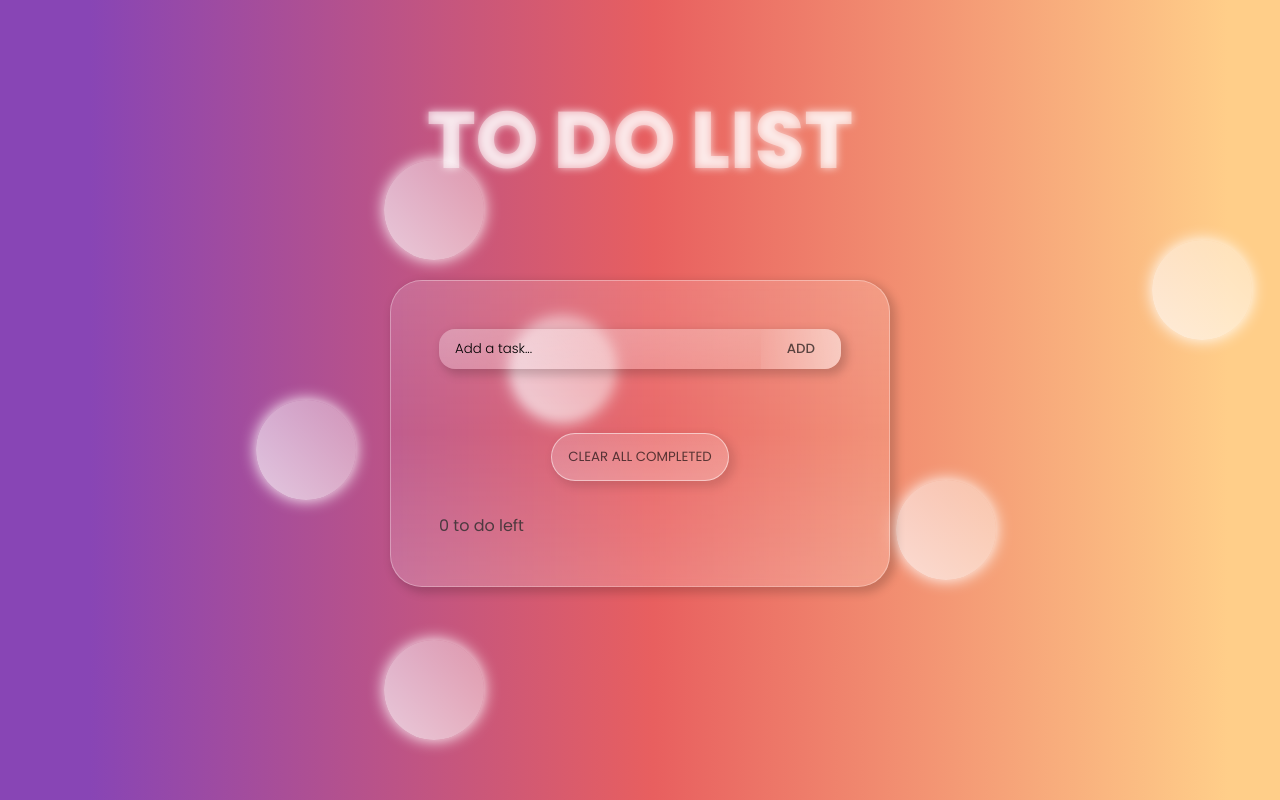
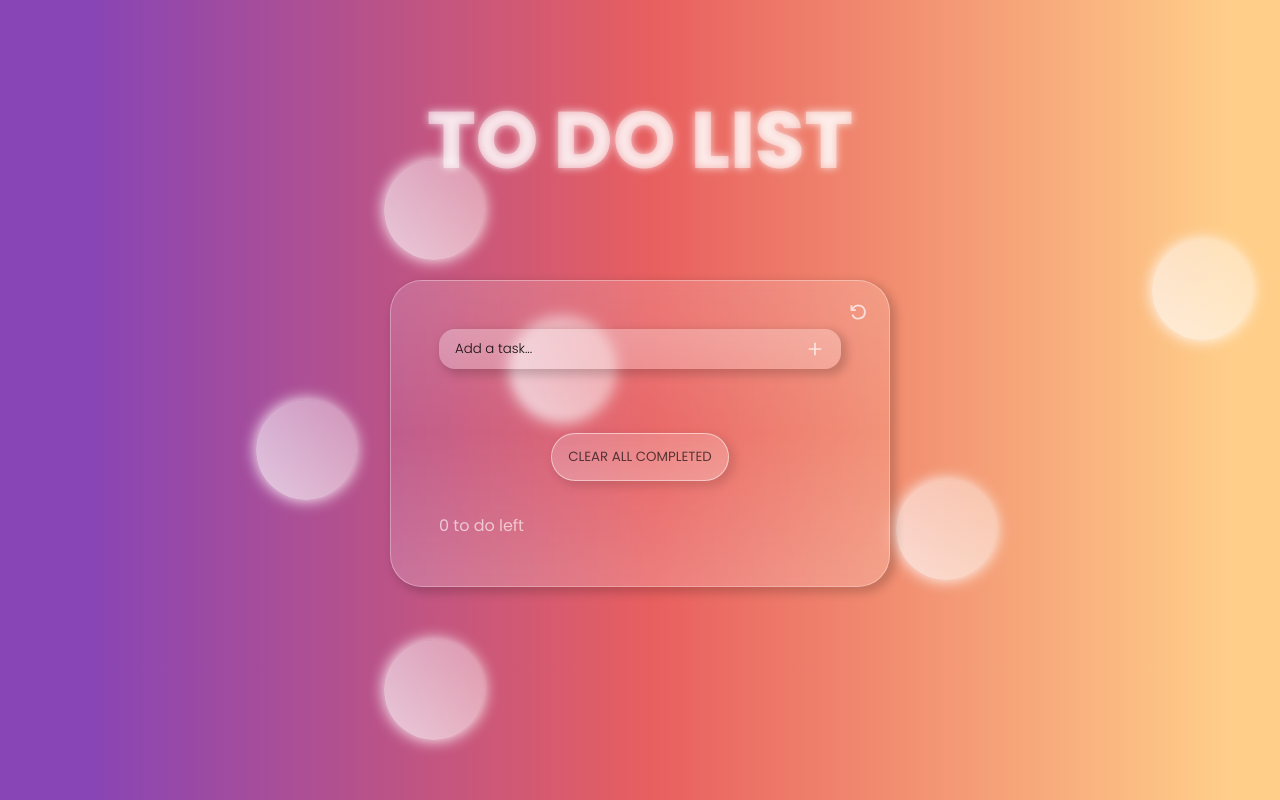
Before and after one commit to GiuseppeTG/To-Do-App, a React (Create React App) app: page / in a window 1280 px wide. Built offline with nearby package versions, Linux system fonts and the light colour scheme.

Commit message:
Add icons and animations

```diff
--- a/package.json
+++ b/package.json
@@ -8,6 +8,7 @@
     "@testing-library/user-event": "^13.5.0",
     "react": "^18.2.0",
     "react-dom": "^18.2.0",
+    "react-icons": "^4.4.0",
     "react-scripts": "5.0.1",
     "uuid": "^8.3.2",
     "web-vitals": "^2.1.4"
--- a/src/App.js
+++ b/src/App.js
@@ -3,6 +3,10 @@ import TodoList from "./components/todoList";
 import { useState, useRef, useEffect } from "react";
 import { v4 as uuidv4 } from 'uuid';
 import './scss/App.scss';
+
+import { IoMdAdd } from "react-icons/io";
+import { VscDebugRestart } from "react-icons/vsc";
+
 
 
 
@@ -72,8 +76,9 @@ function App() {
     <div className="app-container">
       <form className="add-container" action="#">
         <input ref={descriptionRef} type="text" placeholder="Add a task..." className="add-input" />
-        <button type="submit" className="add-button" onClick={handleAddTodo}>ADD</button>
+        <button type="submit" className="add-button" onClick={handleAddTodo}><IoMdAdd /></button>
       </form>
+      <div className="restart"><VscDebugRestart /></div>
       <TodoList
       todos={todos}
       toggleTodo={toggleTodo}
--- a/src/components/todo.js
+++ b/src/components/todo.js
@@ -1,5 +1,6 @@
 import React from 'react'
 import { useRef } from 'react'
+import { TbTrash } from "react-icons/tb"
 
 export default function Todo({ todo, toggleTodo, editTodo, deleteOneTodo, editMode }) {
   const todoContainer = useRef()
@@ -44,7 +45,7 @@ export default function Todo({ todo, toggleTodo, editTodo, deleteOneTodo, editMo
       className='delete-button'
       onClick={handleDeleteOneTodo}
       >
-      DEL
+      <TbTrash />
       </button>
 
     </li>
--- a/src/index.js
+++ b/src/index.js
@@ -1,7 +1,7 @@
 import React from 'react';
 import ReactDOM from 'react-dom/client';
 import App from './App';
-import './scss/background.scss';
+//import './scss/background.scss';
 
 const root = ReactDOM.createRoot(document.getElementById('root'));
 root.render(
--- a/src/scss/App.scss
+++ b/src/scss/App.scss
@@ -9,7 +9,7 @@ input, button {
 
 input, input::placeholder {
   font-weight: 300;
-  color: rgb(0, 0, 0);
+  color: rgba(0, 0, 0, 0.9);
 }
 
 ul {
@@ -24,7 +24,6 @@ ul {
   font-weight: 800;
   color: rgba(255, 255, 255, 0.459);
   text-shadow:  0  0px 8px rgba(255, 255, 255, 0.76);
-
 }
 
 .app-container {
@@ -39,31 +38,52 @@ ul {
   background: linear-gradient(rgba(255, 255, 255, 0.152), rgba(255, 255, 255, 0.062), rgba(255, 255, 255, 0.192));
   backdrop-filter: blur(5px);
   box-shadow: 4px 4px 10px 2px rgba(0, 0, 0, 0.178);
-
 }
 
 .add-container {
+  display: flex;
   width: 100%;
   box-shadow: 4px 4px 10px 2px rgba(0, 0, 0, 0.178);
   border-radius: 1rem;
+  background: linear-gradient(to bottom right, rgba(255, 255, 255, 0.315), rgba(255, 255, 255, 0.22));
+  justify-content: space-between;
+  padding: 0 1rem;
 }
 
 .add-input {
-  width: 80%;
   height: 2.5rem;
   border-radius: 1rem 0 0 1rem;
-  padding-left: 1rem;
-  background: linear-gradient(to bottom right, rgba(255, 255, 255, 0.315), rgba(255, 255, 255, 0.22));
   outline: none;
+  background-color: transparent;
 }
 
 .add-button {
-  width: 20%;
-  height: 2.5rem;
-  border-radius: 0 1rem 1rem 0;
-  background: linear-gradient(to right, rgba(255, 255, 255, 0.274), rgba(255, 255, 255, 0.527));
+  align-items: center;
+  display: flex;
+  background-color: transparent;
+  font-size: 20px;
+  color: rgba(255, 255, 255, 0.7);
   cursor: pointer;
-  font-weight: 500;
+  transition: 0.5s;
+}
+
+.add-button:hover {
+  transform: scale(1.5);
+}
+
+.restart {
+  display: flex;
+  position: absolute;
+  top: 1.3rem;
+  right: 1.3rem;
+  color: rgba(255, 255, 255, 0.7);
+  font-size: 20px;
+  transition: 1s;
+  cursor: pointer;
+}
+
+.restart:hover {
+  transform: rotate(-360deg);
 }
 
 .todo-list {
@@ -96,8 +116,17 @@ ul {
 }
 
 .delete-button {
-  background-color: rgba(255, 99, 99, 0.849);
+  display: flex;
+  font-size: 20px;
+  color: rgba(255, 255, 255, 0.626);
+  background-color: transparent;
   cursor: pointer;
+  transition: color 0.5s;
+}
+
+.delete-button:hover {
+  animation: shake 0.5s;
+  color: rgb(255, 54, 54);
 }
 
 .clear-button {
@@ -111,6 +140,13 @@ ul {
   box-shadow: 4px 4px 10px 2px rgba(0, 0, 0, 0.116);
   cursor: pointer;
   color: rgba(0, 0, 0, 0.637);
+  outline: white;
+  transition: 0.2s linear;
+}
+
+.clear-button:hover {
+  outline: white solid 1px;
+  outline-offset: 4px;
 }
 
 .completed-todo {
@@ -124,14 +160,21 @@ ul {
 
 .edit-mode-on {
   background-color: rgba(0, 186, 0, 0.386);
-  animation: hey 1s;
-}
-
-@keyframes hey {
-  50% {transform: translate(2px, 2px);}
+  animation: hey 0.75s;
 }
 
 .left-todos {
   margin-top: 2rem;
-  color: rgba(45, 45, 45, 0.813);
+  color: rgba(255, 255, 255, 0.623);
 }
+
+@keyframes shake {
+  20% {transform: rotate(15deg);}
+  40% {transform: rotate(-15deg);}
+  60% {transform: rotate(15deg);}
+  80% {transform: rotate(-15deg);}
+}
+
+@keyframes hey {
+  50% {transform: translate(2px, 2px) scale(1.02);}
+}
--- a/src/scss/background.scss
+++ b/src/scss/background.scss
@@ -9,7 +9,9 @@ $poppins: 'Poppins', sans-serif;
 }
 
 body {
-  background: linear-gradient(90deg, rgba(136,69,181,1) 7%, rgba(232,95,95,1) 51%, rgba(255,206,137,1) 96%);  font-family: $poppins;
+  background: linear-gradient(90deg, rgba(136,69,181,1) 7%, rgba(232,95,95,1) 51%, rgba(255,206,137,1) 96%);
+  font-family: $poppins;
+  color: rgba(0, 0, 0, 0.753);
 }
 
 .circle {
```
Also changed, not shown: 1 other file (tests, documents, lock files or other folders).
